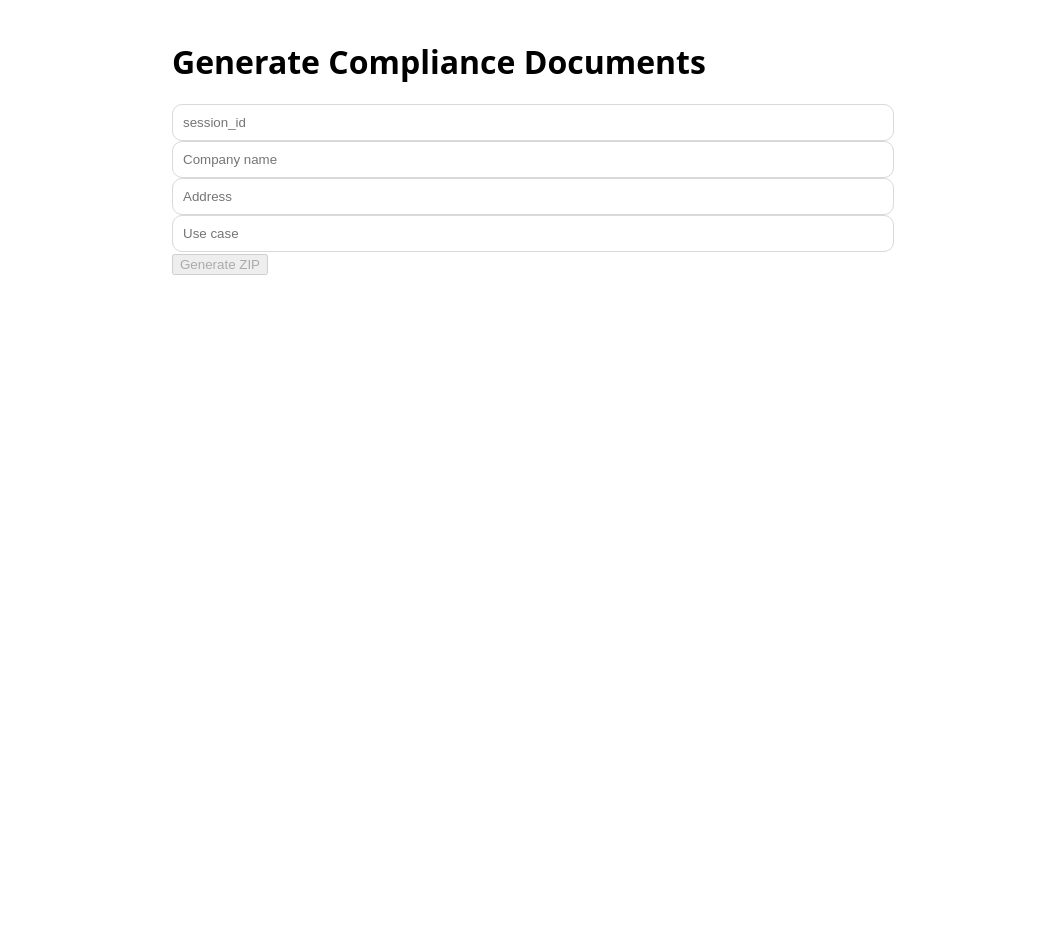
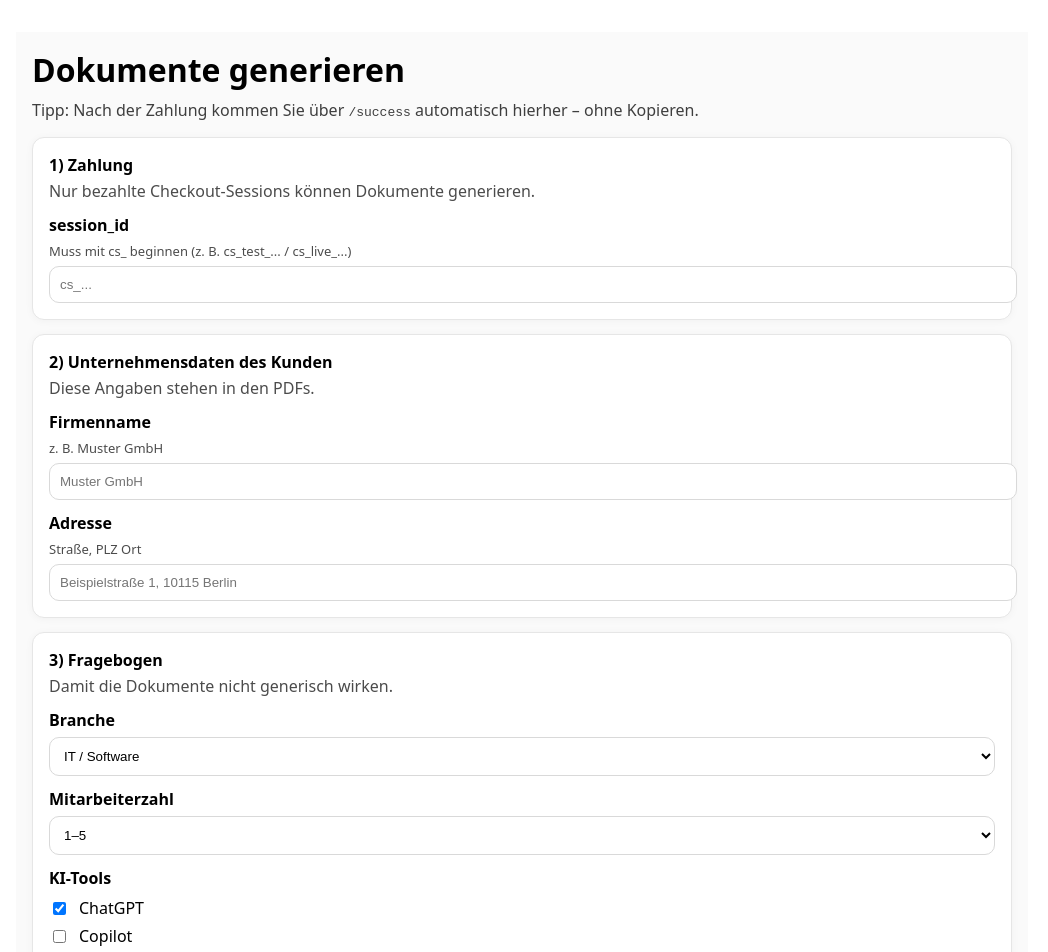
Before and after one commit to ananyinstudio/ai-compliance, a Next.js app: page /generate in a window 1280 px wide. Shown: the top 952 px of the page, without its empty margins (118-1166 px from the left). Before the commit the page ends 800 px from the top, so only its background shows below. Built offline with nearby package versions, Linux system fonts and the light colour scheme.

Commit message:
Update page.tsx

```diff
--- a/src/app/generate/page.tsx
+++ b/src/app/generate/page.tsx
@@ -1,9 +1,7 @@
 "use client";
 
-import { Suspense, useEffect, useMemo, useState } from "react";
+import React, { Suspense, useEffect, useMemo, useState } from "react";
 import { useSearchParams } from "next/navigation";
-
-export const dynamic = "force-dynamic";
 
 type PersonalData = "no" | "limited" | "regular";
 type YesNo = "no" | "yes";
@@ -18,127 +16,334 @@ type Industry =
   | "education"
   | "other";
 
+function Card(props: { title: string; subtitle?: string; children: React.ReactNode }) {
+  return (
+    <section
+      style={{
+        background: "white",
+        border: "1px solid #e6e6e6",
+        borderRadius: 12,
+        padding: 16,
+        boxShadow: "0 1px 8px rgba(0,0,0,0.04)",
+      }}
+    >
+      <div style={{ marginBottom: 12 }}>
+        <div style={{ fontSize: 16, fontWeight: 700 }}>{props.title}</div>
+        {props.subtitle && <div style={{ opacity: 0.7, marginTop: 4 }}>{props.subtitle}</div>}
+      </div>
+      {props.children}
+    </section>
+  );
+}
+
+function LabelRow(props: { label: string; hint?: string; children: React.ReactNode }) {
+  return (
+    <label style={{ display: "grid", gap: 6 }}>
+      <div style={{ fontWeight: 600 }}>{props.label}</div>
+      {props.hint && <div style={{ opacity: 0.7, fontSize: 13 }}>{props.hint}</div>}
+      {props.children}
+    </label>
+  );
+}
+
 const inputStyle: React.CSSProperties = {
   width: "100%",
   padding: 10,
   borderRadius: 10,
   border: "1px solid #d9d9d9",
+  outline: "none",
+};
+
+const selectStyle: React.CSSProperties = {
+  ...inputStyle,
+  background: "white",
 };
 
 function GenerateInner() {
   const sp = useSearchParams();
 
+  // Payment
   const [sessionId, setSessionId] = useState("");
+
+  // Client company details (go into PDFs)
   const [company, setCompany] = useState("");
   const [address, setAddress] = useState("");
 
+  // Questionnaire
+  const [industry, setIndustry] = useState<Industry>("it");
+  const [employees, setEmployees] = useState<Employees>("1-5");
+
   const [toolChatGPT, setToolChatGPT] = useState(true);
+  const [toolCopilot, setToolCopilot] = useState(false);
+  const [toolClaude, setToolClaude] = useState(false);
+  const [toolGemini, setToolGemini] = useState(false);
   const [toolOther, setToolOther] = useState("");
+  const [useCase, setUseCase] = useState("Textentwürfe und Zusammenfassungen");
 
-  const [useCase, setUseCase] = useState("");
   const [personalData, setPersonalData] = useState<PersonalData>("no");
   const [externalUse, setExternalUse] = useState<YesNo>("no");
   const [automatedDecisions, setAutomatedDecisions] = useState<YesNo>("no");
 
+  // UX
   const [busy, setBusy] = useState(false);
   const [msg, setMsg] = useState<string | null>(null);
 
+  // Auto-fill session_id from URL (?session_id=cs_...)
   useEffect(() => {
     const sid = sp.get("session_id");
-    if (sid?.startsWith("cs_")) setSessionId(sid);
+    if (sid && sid.startsWith("cs_")) setSessionId(sid);
   }, [sp]);
 
   const toolsCsv = useMemo(() => {
     const t: string[] = [];
     if (toolChatGPT) t.push("ChatGPT");
+    if (toolCopilot) t.push("Copilot");
+    if (toolClaude) t.push("Claude");
+    if (toolGemini) t.push("Gemini");
     if (toolOther.trim()) t.push(toolOther.trim());
     return t.join(", ");
-  }, [toolChatGPT, toolOther]);
+  }, [toolChatGPT, toolCopilot, toolClaude, toolGemini, toolOther]);
 
-  const canSubmit =
-    sessionId.startsWith("cs_") &&
-    company.trim() &&
-    address.trim() &&
-    toolsCsv &&
-    useCase.trim();
+  const canSubmit = useMemo(() => {
+    return (
+      !!sessionId.trim() &&
+      sessionId.trim().startsWith("cs_") &&
+      !!company.trim() &&
+      !!address.trim() &&
+      toolsCsv.length > 0 &&
+      !!useCase.trim()
+    );
+  }, [sessionId, company, address, toolsCsv, useCase]);
 
   async function onGenerate() {
+    setMsg(null);
+    if (!canSubmit) {
+      setMsg("Bitte fülle session_id (cs_...), Firmenname, Adresse, Tools und Use Case aus.");
+      return;
+    }
+
     setBusy(true);
-    setMsg(null);
-
     try {
       const res = await fetch("/api/generate", {
         method: "POST",
-        headers: { "content-type": "application/json" },
+        headers: { "content-type": "application/json", "cache-control": "no-store" },
+        cache: "no-store",
         body: JSON.stringify({
-          session_id: sessionId,
-          company,
-          address,
+          session_id: sessionId.trim(),
+          company: company.trim(),
+          address: address.trim(),
           tools: toolsCsv,
-          useCase,
+          useCase: useCase.trim(),
           personalData,
           externalUse,
           automatedDecisions,
+          industry,
+          employees,
         }),
       });
 
-      if (!res.ok) throw new Error(await res.text());
+      if (!res.ok) {
+        const t = await res.text();
+        throw new Error(`${res.status} ${res.statusText}: ${t}`);
+      }
 
       const blob = await res.blob();
+      const cd = res.headers.get("content-disposition");
+      const match = cd?.match(/filename="([^"]+)"/);
+      const filename = match?.[1] || "AI-Compliance-DE-EN.zip";
+
       const url = URL.createObjectURL(blob);
       const a = document.createElement("a");
       a.href = url;
-      a.download = "AI-Compliance.zip";
+      a.download = filename;
+      document.body.appendChild(a);
       a.click();
+      a.remove();
       URL.revokeObjectURL(url);
 
-      setMsg("ZIP heruntergeladen.");
+      setMsg("ZIP wurde erstellt und heruntergeladen.");
     } catch (e: any) {
-      setMsg(e.message || "Fehler");
+      setMsg(e?.message || "Fehler beim Generieren.");
     } finally {
       setBusy(false);
     }
   }
 
+  const sessionReadOnly = !!sp.get("session_id") && sessionId.startsWith("cs_");
+
   return (
-    <main style={{ maxWidth: 700, margin: "40px auto", fontFamily: "system-ui" }}>
-      <h1>Generate Compliance Documents</h1>
+    <main
+      style={{
+        maxWidth: 980,
+        margin: "32px auto",
+        padding: 16,
+        fontFamily: "system-ui",
+        background: "#fafafa",
+      }}
+    >
+      <div style={{ marginBottom: 16 }}>
+        <h1 style={{ margin: 0 }}>Dokumente generieren</h1>
+        <div style={{ opacity: 0.75, marginTop: 8 }}>
+          Tipp: Nach der Zahlung kommen Sie über <code>/success</code> automatisch hierher – ohne Kopieren.
+        </div>
+      </div>
 
-      <input style={inputStyle} value={sessionId} readOnly placeholder="session_id" />
-
+      <div style={{ display: "grid", gap: 14 }}>
+        <Card title="1) Zahlung" subtitle="Nur bezahlte Checkout-Sessions können Dokumente generieren.">
+          <LabelRow label="session_id" hint="Muss mit cs_ beginnen (z. B. cs_test_... / cs_live_...)">
             <input
               style={inputStyle}
-        placeholder="Company name"
+              placeholder="cs_..."
+              value={sessionId}
+              readOnly={sessionReadOnly}
+              onChange={(e) => setSessionId(e.target.value)}
+            />
+          </LabelRow>
+        </Card>
+
+        <Card title="2) Unternehmensdaten des Kunden" subtitle="Diese Angaben stehen in den PDFs.">
+          <div style={{ display: "grid", gap: 12 }}>
+            <LabelRow label="Firmenname" hint="z. B. Muster GmbH">
+              <input
+                style={inputStyle}
+                placeholder="Muster GmbH"
                 value={company}
                 onChange={(e) => setCompany(e.target.value)}
               />
+            </LabelRow>
 
+            <LabelRow label="Adresse" hint="Straße, PLZ Ort">
               <input
                 style={inputStyle}
-        placeholder="Address"
+                placeholder="Beispielstraße 1, 10115 Berlin"
                 value={address}
                 onChange={(e) => setAddress(e.target.value)}
               />
+            </LabelRow>
+          </div>
+        </Card>
 
-      <input
-        style={inputStyle}
-        placeholder="Use case"
-        value={useCase}
-        onChange={(e) => setUseCase(e.target.value)}
-      />
+        <Card title="3) Fragebogen" subtitle="Damit die Dokumente nicht generisch wirken.">
+          <div style={{ display: "grid", gap: 12 }}>
+            <LabelRow label="Branche">
+              <select style={selectStyle} value={industry} onChange={(e) => setIndustry(e.target.value as Industry)}>
+                <option value="it">IT / Software</option>
+                <option value="consulting">Consulting</option>
+                <option value="marketing">Marketing / Media</option>
+                <option value="ecommerce">E-Commerce</option>
+                <option value="health">Health</option>
+                <option value="finance">Finance</option>
+                <option value="education">Education</option>
+                <option value="other">Other</option>
+              </select>
+            </LabelRow>
 
-      <button disabled={!canSubmit || busy} onClick={onGenerate}>
-        {busy ? "Generating…" : "Generate ZIP"}
+            <LabelRow label="Mitarbeiterzahl">
+              <select style={selectStyle} value={employees} onChange={(e) => setEmployees(e.target.value as Employees)}>
+                <option value="1-5">1–5</option>
+                <option value="6-20">6–20</option>
+                <option value="21-50">21–50</option>
+                <option value="51-200">51–200</option>
+                <option value="200+">200+</option>
+              </select>
+            </LabelRow>
+
+            <div style={{ display: "grid", gap: 8 }}>
+              <div style={{ fontWeight: 600 }}>KI-Tools</div>
+              <div style={{ display: "grid", gap: 6 }}>
+                <label style={{ display: "flex", gap: 10, alignItems: "center" }}>
+                  <input type="checkbox" checked={toolChatGPT} onChange={(e) => setToolChatGPT(e.target.checked)} />
+                  ChatGPT
+                </label>
+                <label style={{ display: "flex", gap: 10, alignItems: "center" }}>
+                  <input type="checkbox" checked={toolCopilot} onChange={(e) => setToolCopilot(e.target.checked)} />
+                  Copilot
+                </label>
+                <label style={{ display: "flex", gap: 10, alignItems: "center" }}>
+                  <input type="checkbox" checked={toolClaude} onChange={(e) => setToolClaude(e.target.checked)} />
+                  Claude
+                </label>
+                <label style={{ display: "flex", gap: 10, alignItems: "center" }}>
+                  <input type="checkbox" checked={toolGemini} onChange={(e) => setToolGemini(e.target.checked)} />
+                  Gemini
+                </label>
+
+                <LabelRow label="Andere (optional)" hint="z. B. Midjourney, Perplexity">
+                  <input style={inputStyle} value={toolOther} onChange={(e) => setToolOther(e.target.value)} />
+                </LabelRow>
+              </div>
+
+              <div style={{ opacity: 0.75, fontSize: 13 }}>
+                Wird gesendet als: <code>{toolsCsv || "—"}</code>
+              </div>
+            </div>
+
+            <LabelRow label="Use Case (kurz)" hint="Was macht der Kunde konkret mit KI?">
+              <input style={inputStyle} value={useCase} onChange={(e) => setUseCase(e.target.value)} />
+            </LabelRow>
+
+            <LabelRow label="Personenbezogene Daten">
+              <select
+                style={selectStyle}
+                value={personalData}
+                onChange={(e) => setPersonalData(e.target.value as PersonalData)}
+              >
+                <option value="no">Keine</option>
+                <option value="limited">Begrenzt</option>
+                <option value="regular">Regelmäßig</option>
+              </select>
+            </LabelRow>
+
+            <LabelRow label="Externe Nutzung von Outputs">
+              <select style={selectStyle} value={externalUse} onChange={(e) => setExternalUse(e.target.value as YesNo)}>
+                <option value="no">Nein</option>
+                <option value="yes">Ja</option>
+              </select>
+            </LabelRow>
+
+            <LabelRow label="Automatisierte Entscheidungen mit Wirkung">
+              <select
+                style={selectStyle}
+                value={automatedDecisions}
+                onChange={(e) => setAutomatedDecisions(e.target.value as YesNo)}
+              >
+                <option value="no">Nein</option>
+                <option value="yes">Ja</option>
+              </select>
+            </LabelRow>
+          </div>
+        </Card>
+
+        <Card title="4) ZIP erstellen" subtitle="Erstellt DE+EN PDFs + Excel-Register.">
+          <button
+            onClick={onGenerate}
+            disabled={!canSubmit || busy}
+            style={{
+              padding: 12,
+              fontWeight: 700,
+              borderRadius: 12,
+              border: "1px solid #d9d9d9",
+              background: !canSubmit || busy ? "#f0f0f0" : "white",
+              cursor: !canSubmit || busy ? "not-allowed" : "pointer",
+            }}
+          >
+            {busy ? "Erstelle ZIP..." : "ZIP erstellen"}
           </button>
 
-      {msg && <p>{msg}</p>}
+          <div style={{ marginTop: 10, opacity: 0.75, fontSize: 13 }}>
+            {canSubmit ? "Bereit." : "Fehlt noch: cs_ session_id + Firmenname + Adresse + Tools + Use Case"}
+          </div>
+
+          {msg && <div style={{ marginTop: 10, padding: 10, background: "#f5f5f5", borderRadius: 10 }}>{msg}</div>}
+        </Card>
+      </div>
     </main>
   );
 }
 
 export default function GeneratePage() {
   return (
-    <Suspense fallback={<div style={{ padding: 20 }}>Loading…</div>}>
+    <Suspense fallback={<div style={{ padding: 16, fontFamily: "system-ui" }}>Loading…</div>}>
       <GenerateInner />
     </Suspense>
   );
```
Lines whose indentation alone changed are shown as unchanged.
